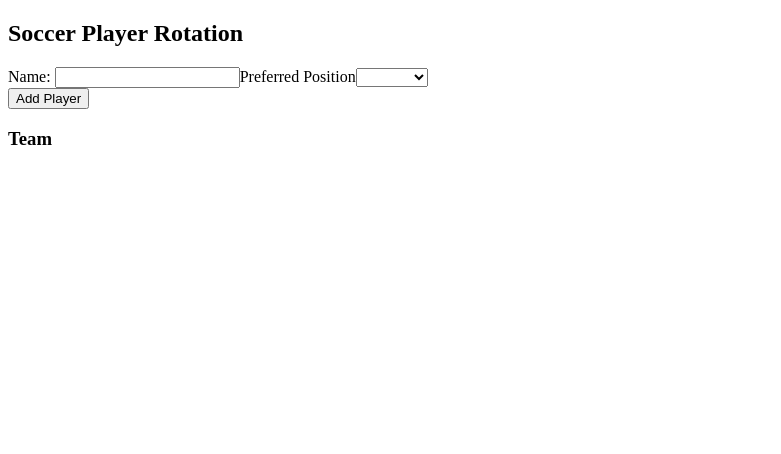
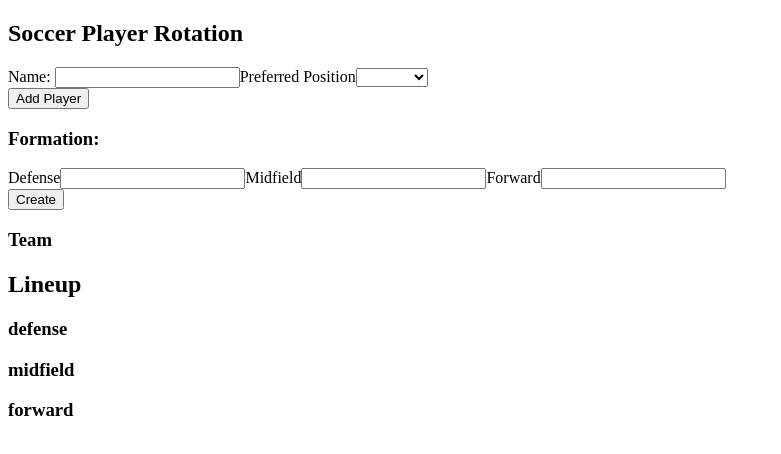
Before and after one commit to samsteimer/vue-soccer-player-rotation, a Vue app: page / in a window 1280 px wide. Shown: the top 454 px of the page, without its empty margins (0-781 px from the left). Built offline with nearby package versions, Linux system fonts and the light colour scheme.

Commit message:
trying to add drag and drop

```diff
--- a/src/App.vue
+++ b/src/App.vue
@@ -2,7 +2,9 @@
   <div>
     <TitleHeader />
     <EnterPlayers @playerSubmitted="handlePlayerSubmitted" />
+    <EnterFormation @formationSubmitted="handleFormationSubmitted"/>
     <ListPlayers :team="team" @playerDeleted="handlePlayerDeleted" />
+    <LineUp :formation="formation" @playerDropped="handlePlayerDropped"/>
   </div>
 
 
@@ -12,16 +14,28 @@
 import TitleHeader from './components/TitleHeader.vue';
 import EnterPlayers from './components/EnterPlayers.vue';
 import ListPlayers from './components/ListPlayers.vue';
+import EnterFormation from './components/EnterFormation.vue';
+import LineUp from './components/LineUp.vue';
 
 import { ref, onMounted } from 'vue';
 
 const team = ref ([]);
 
+const formation = ref({
+  defense: [],
+  midfield: [],
+  forward: []
+});
+
 onMounted(() => {
   const savedTeam = JSON.parse(localStorage.getItem('team'));
+  const savedFormation = JSON.parse(localStorage.getItem('formation'));
 
   if (savedTeam) {
     team.value = savedTeam;
+  }
+  if (savedFormation) {
+    formation.value = savedFormation;
   }
 })
 
@@ -29,7 +43,7 @@ const handlePlayerSubmitted = (player) => {
   team.value.push({
     id: generateUniqueId(),
     name: player.name,
-    position: player.position
+    preferredPosition: player.preferredPosition
   });
 
   saveTeamToLocalStorage();
@@ -46,9 +60,37 @@ const handlePlayerDeleted = (id) => {
   player.id !== id);
 
   saveTeamToLocalStorage();
-}
+};
 
 const saveTeamToLocalStorage = () => {
   localStorage.setItem('team', JSON.stringify(team.value));
+  localStorage.setItem('formation', JSON.stringify(formation.value));
+};
+
+const handleFormationSubmitted = (formationData) => {
+  formation.value = {
+    defense: Array(formationData.defense).fill(null),
+    midfield: Array(formationData.midfield).fill(null),
+    forward: Array(formationData.forward).fill(null)
+  };
+
+  saveTeamToLocalStorage();
+};
+
+const handlePlayerDropped = (player, position) => { // Change the parameter to accept the entire player object
+  console.log('Player: ', player);
+  if (player) {
+    const positionIndex = formation.value[position].findIndex(slot => slot === null);
+    if (positionIndex !== -1) {
+      formation.value[position][positionIndex] = player; // Store the player object
+      saveTeamToLocalStorage();
+    } else {
+      console.error(`No available space in ${position} for the player.`);
+    }
+  } else {
+    console.error(`Player not found.`);
+  }
 }
+
+
 </script>
--- /dev/null
+++ b/src/components/EnterFormation.vue
@@ -0,0 +1,48 @@
+<template>
+    <div>
+        <h3>Formation: </h3>
+        <form @submit.prevent="createFormation">
+            <div>
+                <label for="defense-setup">Defense</label>
+                <input type="number" id="defense-setup" v-model="defense">
+                <label for="midfield-setup">Midfield</label>
+                <input type="number" id="midfield-setup" v-model="midfield">
+                <label for="forward-setup">Forward</label>
+                <input type="number" id="forward-setup" v-model="forward">
+            </div>
+            <div>
+                <button type="submit">Create</button>
+            </div>
+        </form>
+    </div>
+
+</template>
+
+<script setup>
+import { ref } from 'vue';
+
+const defense = ref ([]);
+const midfield = ref ([]);
+const forward = ref ([]);
+
+const emit = defineEmits (['formationSubmitted'])
+
+const createFormation = () => {
+    const defenseCount = parseInt(defense.value);
+    const midfieldCount = parseInt(midfield.value);
+    const forwardCount = parseInt(forward.value);
+
+    const formationData = {
+        defense: Array(defenseCount).fill(null),
+        midfield: Array(midfieldCount).fill(null),
+        forward: Array(forwardCount).fill(null)
+    };
+
+    emit('formationSubmitted', formationData);
+
+    defense.value = '';
+    midfield.value = '';
+    forward.value = '';
+}
+
+</script>
--- a/src/components/EnterPlayers.vue
+++ b/src/components/EnterPlayers.vue
@@ -5,8 +5,8 @@
                 <div>
                     <label for="name" >Name: </label>
                     <input type="text" id="name" v-model="name">
-                    <label for="postion">Preferred Position</label>
-                    <select name="position" id="position" v-model="position">
+                    <label for="preferred-postion">Preferred Position</label>
+                    <select name="preferred-position" id="preferred-position" v-model="preferredPosition">
                         <option value="goalie">Goalie</option>
                         <option value="defense">Defense</option>
                         <option value="midfield">Midfield</option>
@@ -26,7 +26,7 @@
 import { ref } from 'vue';
 
 const name = ref ('');
-const position = ref ('');
+const preferredPosition = ref ('');
 
 const emit = defineEmits(['playerSubmitted'])
 
@@ -38,12 +38,12 @@ const onSubmit = () => {
 
     const playerData = {
         name: name.value,
-        position: position.value
+        preferredPosition: preferredPosition.value
     }
 
     emit('playerSubmitted', playerData);
 
     name.value = '';
-    position.value = '';
+    preferredPosition.value = '';
 }
 </script>
--- /dev/null
+++ b/src/components/LineUp.vue
@@ -0,0 +1,57 @@
+<template>
+    <div>
+
+      <h2>Lineup</h2>
+      <div v-if="formation">
+        <div v-for="(players, position) in formation" :key="position">
+          <h3>{{ position }}</h3>
+          <div v-for="(player, index) in players" :key="index" class="player-box" @dragover.prevent="onDragOver" @drop="dropPlayer(position, $event)">
+            {{ player ? player.name : '-' }} <!-- Display player's name or '-' if empty -->
+          </div>
+        </div>
+      </div>
+    </div>
+  </template>
+
+
+  <script setup>
+  import { defineProps, defineEmits } from 'vue';
+
+  const emit = defineEmits(['playerDropped']);
+
+  const props = defineProps({
+    formation: {
+      type: Object,
+      default: null
+    }
+  });
+  const dropPlayer = (position) => (event) => {
+  event.preventDefault();
+  const playerData = event.dataTransfer.getData('application/json');
+  console.log('Player data:', playerData);
+
+  // Parse the player object
+  const player = JSON.parse(playerData);
+
+  console.log('Player dropped:', player);
+  emit('playerDropped', player, position);
+};
+
+
+    const onDragOver = (event) => {
+        console.log('Drag over event');
+    }
+
+  </script>
+
+  <style scoped>
+  .player-box {
+    width: 100px;
+    height: 50px;
+    background-color: lightgray;
+    margin-bottom: 5px;
+    display: flex;
+    align-items: center;
+    justify-content: center;
+  }
+  </style>
--- a/src/components/ListPlayers.vue
+++ b/src/components/ListPlayers.vue
@@ -2,8 +2,8 @@
     <div>
         <h3>Team</h3>
         <ul>
-            <li v-for="player in team" v-bind:key="player.id">
-            <span>{{ player.name }} </span> <span>{{ player.position }}</span>
+            <li v-for="player in team" v-bind:key="player.id" draggable="true" @dragstart="dragStart(player, $event)">
+            <span>{{ player.name }} </span> <span>{{ player.preferredPosition }}</span>
             <button @click="deletePlayer(player.id)">delete</button>
             </li>
         </ul>
@@ -12,9 +12,8 @@
 </template>
 
 <script setup>
-import { defineProps } from 'vue';
 
-const emit = defineEmits(['playerDeleted'])
+const emit = defineEmits(['playerDeleted', 'playerDragged'])
 
 const props = defineProps({
     team: {
@@ -23,8 +22,18 @@ const props = defineProps({
     }
 });
 
+
 const deletePlayer = (id) => {
     emit('playerDeleted', id);
+};
+
+const dragStart = (player, event) => {
+    event.dataTransfer.setData('application/json', JSON.stringify(player)); // Set the entire player object
+
+    console.log('dragstart: ', player);
+
+    emit('playerDragged', player); // Emit the player object
 }
 
+
 </script>
```
